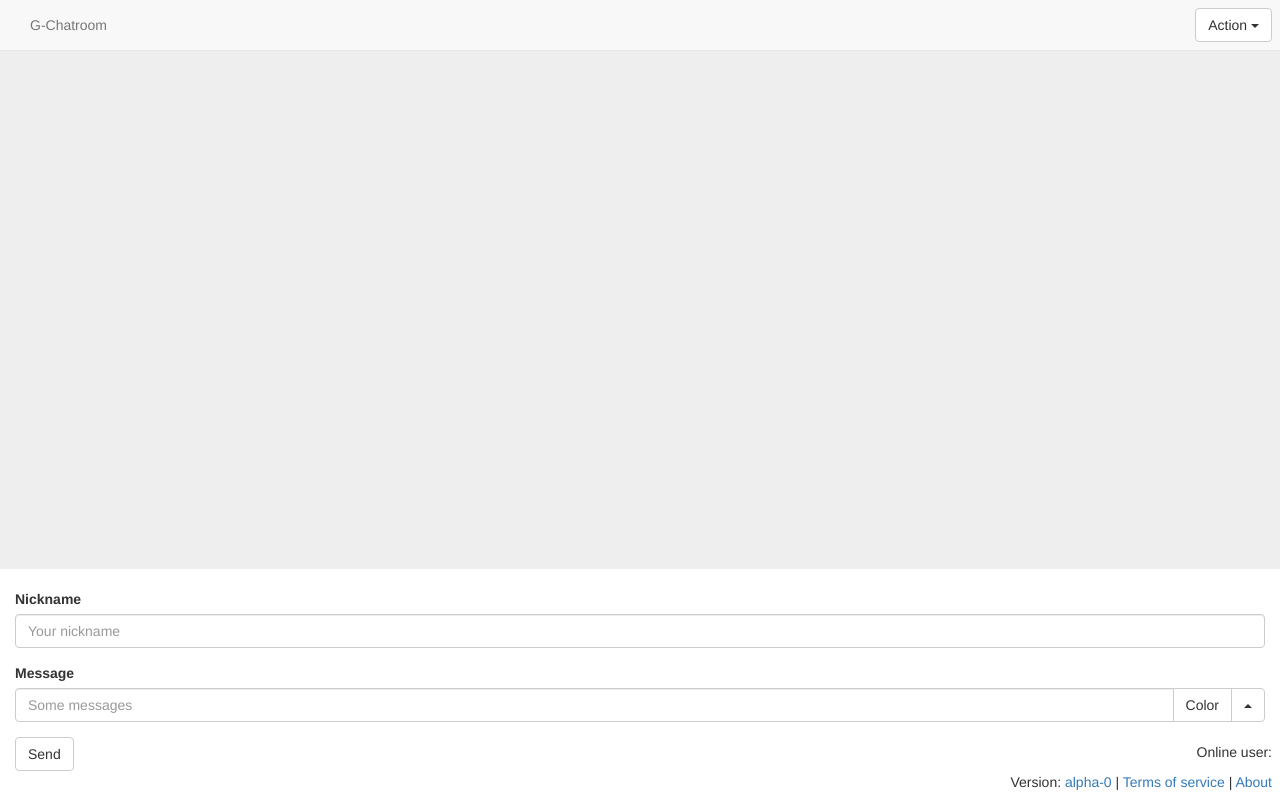
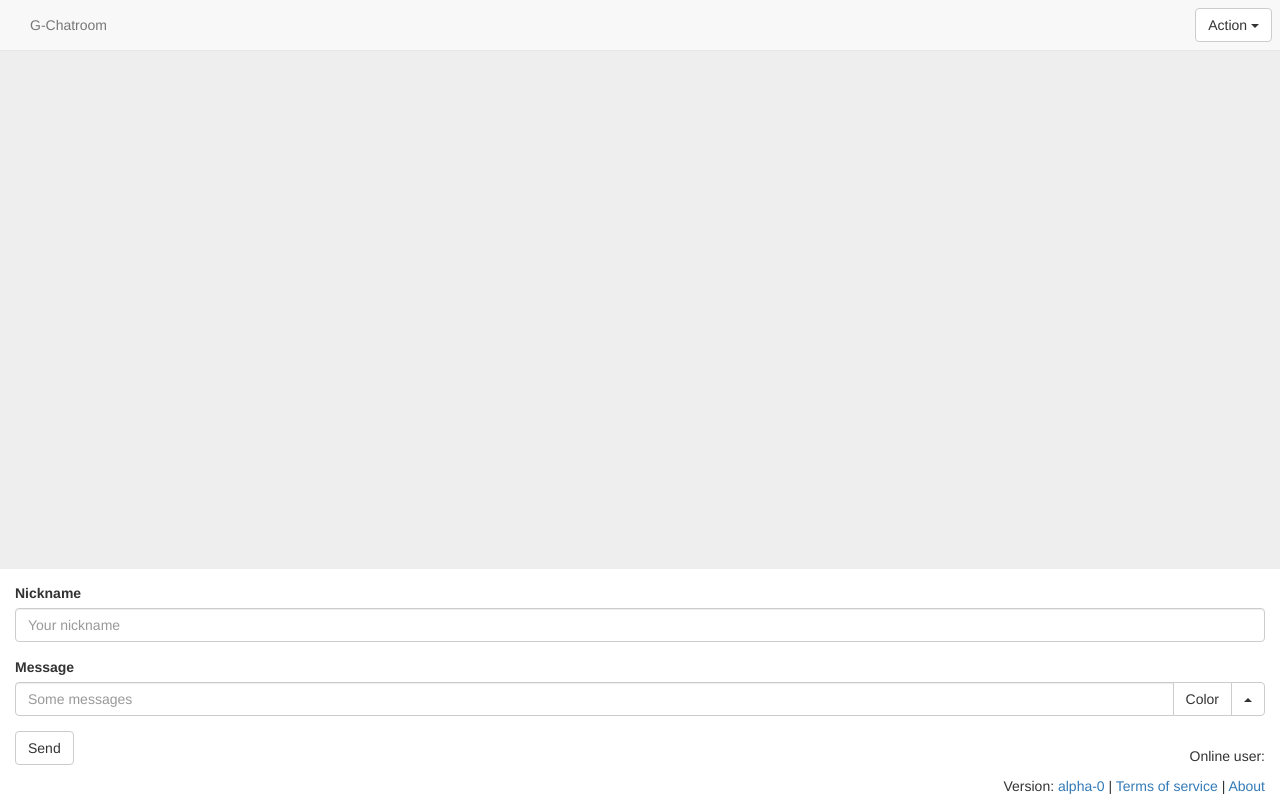
Before and after one commit to kahogeoff/G-Chatroom, a website: page app/index.html in a window 1280 px wide. Drawn offline with nearby package versions, Linux system fonts and the light colour scheme; no server answers.

Commit message:
Fix: cannot press the button error

```diff
--- a/app/index.html
+++ b/app/index.html
@@ -30,7 +30,7 @@
 
         #input_area {
             position: fixed;
-            bottom: 14px;
+            bottom: 20px;
             width: 100%;
             height: auto;
             background: white;
@@ -49,8 +49,7 @@
 
         .footer {
             position: fixed;
-            bottom: 0px;
-            padding: 8px;
+            bottom: 4px;
             width: 100%;
         }
 
@@ -121,7 +120,7 @@
             </div>
         </form>
     </div>
-    <div class="footer" align="right">
+    <div class="footer container-fluid noselect" align="right">
         <p id="onlineuser">Online user:</p>
         Version: <a href="https://github.com/kahogeoff/G-Chatroom" target="_blank">alpha-0</a>  | <a href="#">Terms of service</a> | <a href="#" alt="Who make this shit?">About</a>
     </div>
```
